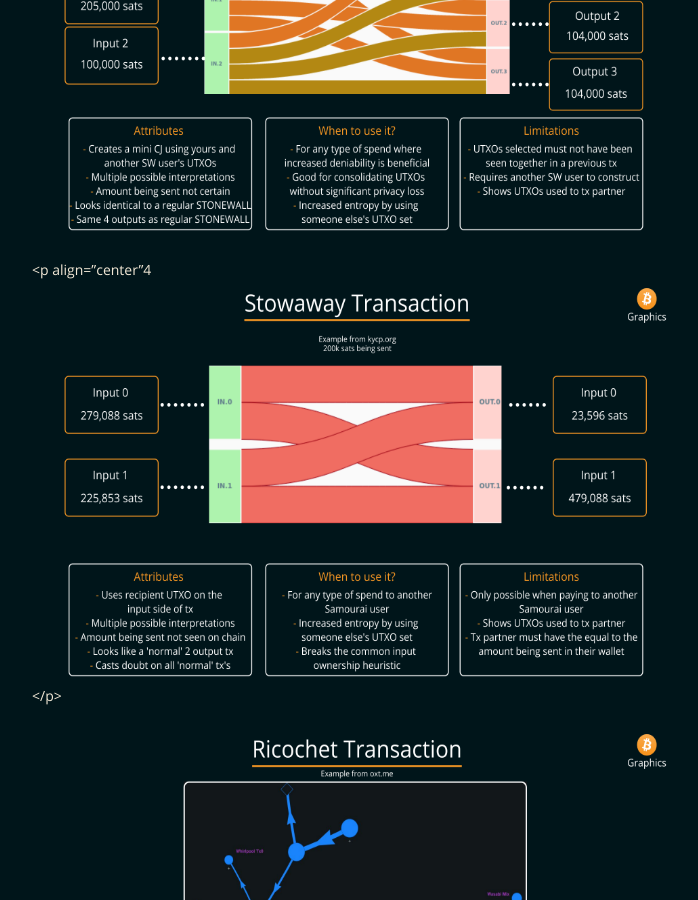
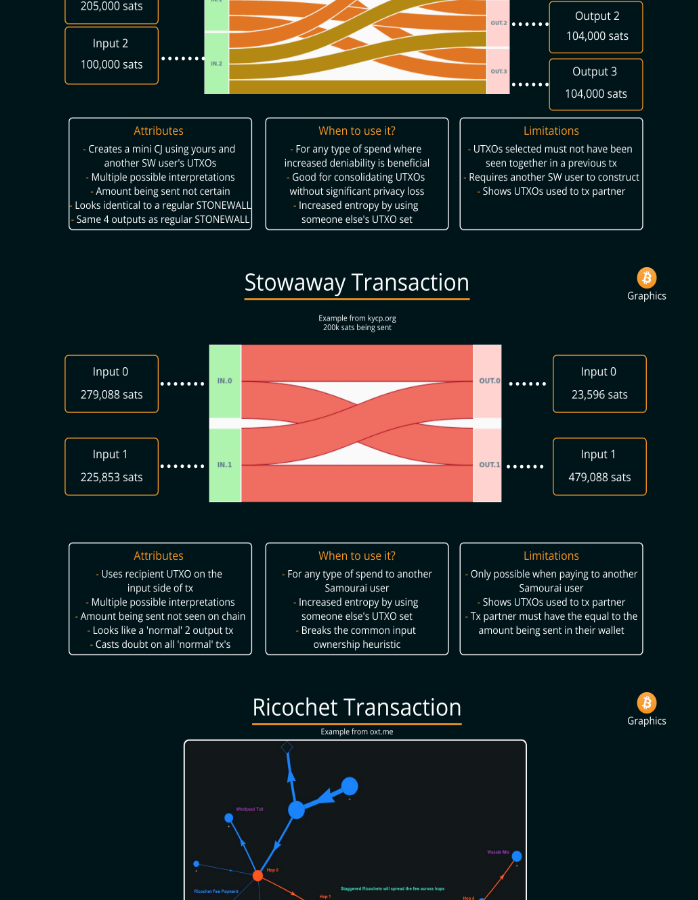
Before and after one commit to BitcoinQnA/bitcoingraphics, a Jekyll site: the page built from index.md, in a window 1280 px wide and 900 px high, scrolled down 1361 px. Shown: the whole window, without its empty margins (283-981 px from the left). Built offline with Jekyll 4.4.1, drawn with Linux system fonts in a browser that asks for light colours.

Commit message:
Update index.md

```diff
--- a/index.md
+++ b/index.md
@@ -30,7 +30,7 @@ layout: default
 </p>
 
 
-<p align="center"4
+<p align="center">
 <img src="https://raw.githubusercontent.com/BitcoinQnA/bitcoingraphics/master/assets/images/STOWAWAY.png" class=responsive width="650" height="400" maxheight="300" />
 </p>
 
```
